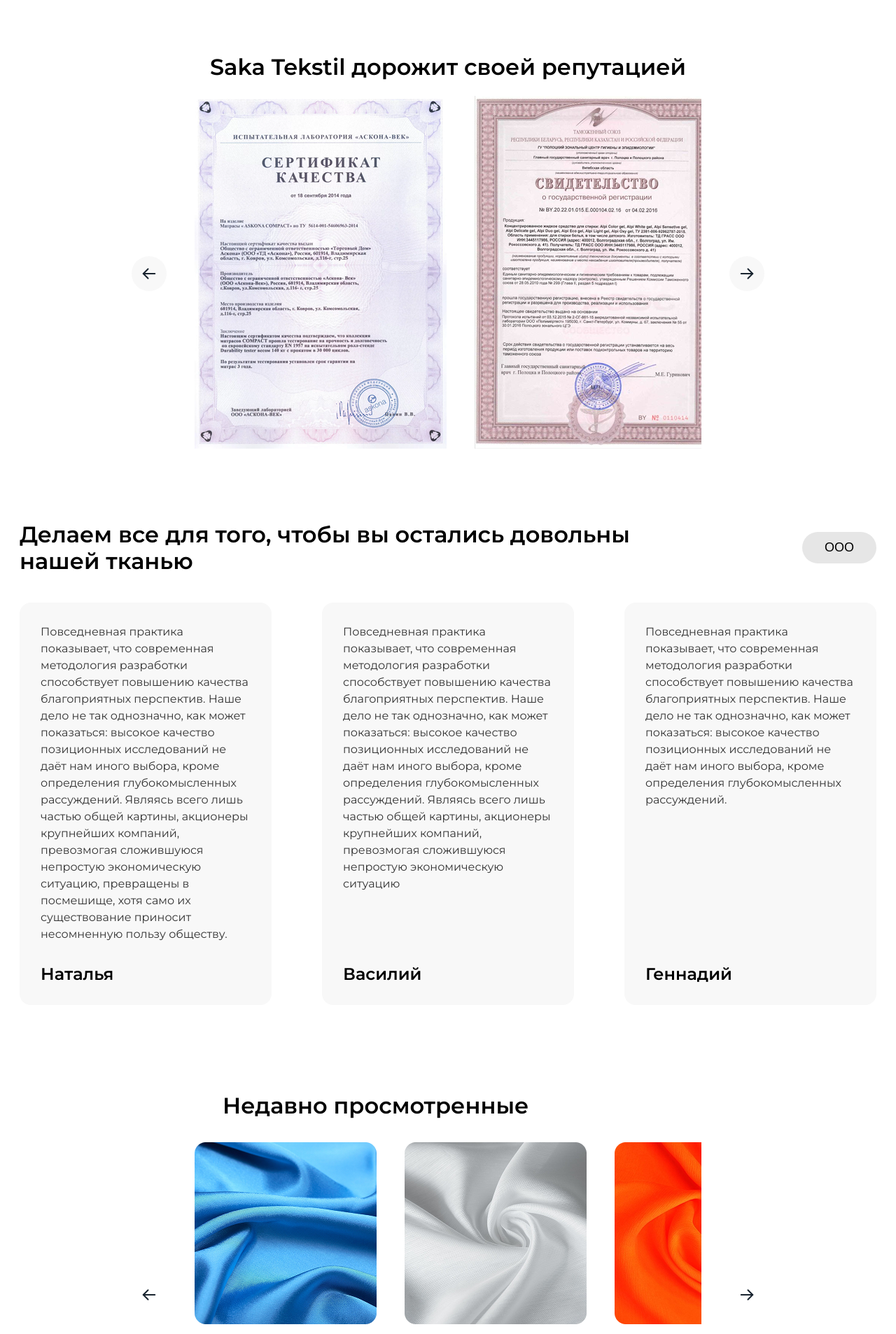
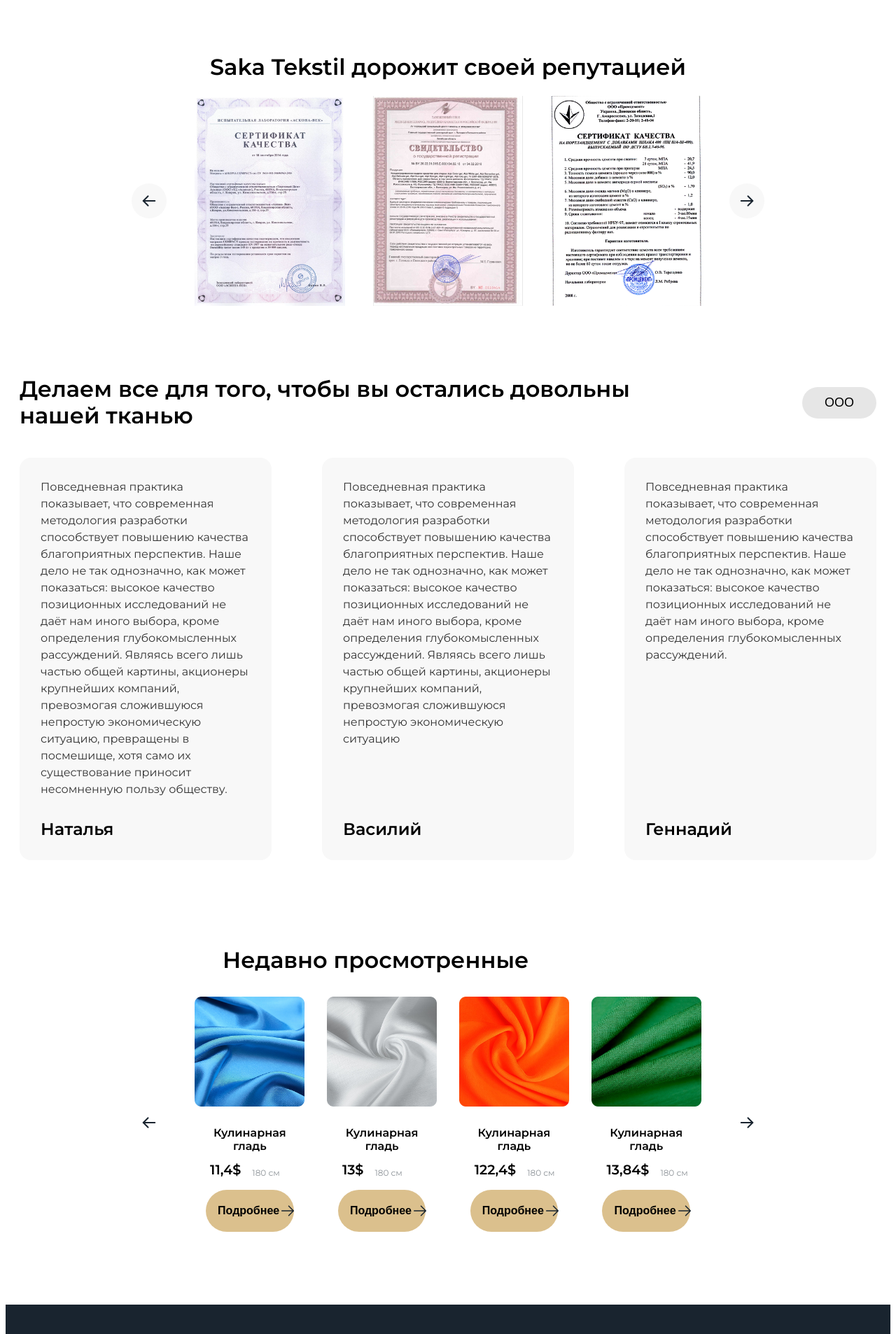
Before and after one commit to aerths/saka-holding, a Vue app: page /about in a window 1280 px wide. Shown: the part 2020-3926 px from the top of the page at 70% size. Built offline with nearby package versions, Linux system fonts and the light colour scheme.

Commit message:
add 2 sliders

```diff
--- a/src/components/RecentlyViewed/Glad.vue
+++ b/src/components/RecentlyViewed/Glad.vue
@@ -34,10 +34,20 @@ defineProps<{
         display: flex;
         flex-direction: column;
         align-items: center;
+        width: 100%;
         max-width: 260px;
-        height: 436px;
+        min-width: 0;
+        height: auto;
+        min-height: 360px;
 
         border-radius: 16px;
+
+        > img{
+            display: block;
+            width: 100%;
+            max-width: 260px;
+            height: auto;
+        }
 
         .BT{
             width: 80%;
@@ -48,21 +58,21 @@ defineProps<{
             flex-direction: row;
             flex-wrap: wrap;
             padding: 22px 10% 11px;
-            width: 260px;
+            width: 100%;
             text-align: center;
             h2{
             margin: 6px;
-            font-size: 22px;
+            font-size: clamp(18px, 1.5vw, 22px);
             font-weight: SemiBold;
             }
             h3{
 
             margin: 6px;
-            font-size: 18px;
+            font-size: clamp(15px, 1.25vw, 18px);
             font-weight: SemiBold;
             }
             a{
-                font-size: 12px;
+                font-size: clamp(10px, 1vw, 12px);
                 font-weight: Medium;
                 color: #19242f7e;
                 align-self: last baseline;
--- a/src/components/RecentlyViewed/RecentlyViewed.vue
+++ b/src/components/RecentlyViewed/RecentlyViewed.vue
@@ -1,11 +1,53 @@
-
 <script setup lang="ts">
+import { computed, onBeforeUnmount, onMounted, ref } from 'vue';
 import Glad from '@/components/RecentlyViewed/Glad.vue';
 import glad1 from '@/assets/images/glad/glad-blue.png';
 import glad2 from '@/assets/images/glad/glad-white.png';
 import glad3 from '@/assets/images/glad/glad-orange.png';
 import glad4 from '@/assets/images/glad/glad-green.png';
-import swap from '@/components/certificates/swap.vue';
+import Swap from '@/components/certificates/swap.vue';
+
+const recentlyViewed = [
+    { id: 1, image: glad1, price: '11,4$', size: '180 см' },
+    { id: 2, image: glad2, price: '13$', size: '180 см' },
+    { id: 3, image: glad3, price: '122,4$', size: '180 см' },
+    { id: 4, image: glad4, price: '13,84$', size: '180 см' },
+];
+
+const currentIndex = ref(0);
+const visibleItemCount = ref(4);
+
+const visibleRecentlyViewed = computed(() =>
+    Array.from({ length: visibleItemCount.value }, (_, index) =>
+        recentlyViewed[(currentIndex.value + index) % recentlyViewed.length]
+    )
+);
+
+const showPreviousItem = () => {
+    currentIndex.value = (currentIndex.value - 1 + recentlyViewed.length) % recentlyViewed.length;
+};
+
+const showNextItem = () => {
+    currentIndex.value = (currentIndex.value + 1) % recentlyViewed.length;
+};
+
+const updateVisibleItemCount = () => {
+    if (window.matchMedia('(max-width: 639px)').matches) {
+        visibleItemCount.value = 1;
+        return;
+    }
+
+    visibleItemCount.value = window.matchMedia('(max-width: 1024px)').matches ? 2 : 4;
+};
+
+onMounted(() => {
+    updateVisibleItemCount();
+    window.addEventListener('resize', updateVisibleItemCount);
+});
+
+onBeforeUnmount(() => {
+    window.removeEventListener('resize', updateVisibleItemCount);
+});
 </script>
 
 <template>
@@ -14,20 +56,20 @@ import swap from '@/components/certificates/swap.vue';
             <h1>Недавно просмотренные</h1>
         </div>
         <div class="container">
-        <swap theme="left-light"/>
-        <div class="sliddder">
-            <Glad :image="glad1" price="11,4$" size="180 см"/>
-            <Glad :image="glad2" price="13$" size="180 см"/>
-            <Glad :image="glad3" price="122,4$" size="180 см"/>
-            <Glad :image="glad4" price="13,84$" size="180 см"/>
-
+            <Swap theme="left-light" aria-label="Предыдущий товар" @click="showPreviousItem"/>
+            <div class="sliddder" aria-live="polite">
+                <Glad
+                    v-for="item in visibleRecentlyViewed"
+                    :key="item.id"
+                    :image="item.image"
+                    :price="item.price"
+                    :size="item.size"
+                />
             </div>
-        <swap theme="right-light"/>
+            <Swap theme="right-light" aria-label="Следующий товар" @click="showNextItem"/>
         </div>
     </div>
-
 </template>
-
 
 <style setup lang="scss">
     .RecentlyViewed{
@@ -35,25 +77,83 @@ import swap from '@/components/certificates/swap.vue';
         display: flex;
         flex-direction: column;
         width: 100%;
+
         .TextCont{
             padding: 12px 130px;
+
+            @include laptop{
+                padding: 12px 32px;
             }
+
+            @include mobile{
+                padding: 12px 16px;
+            }
+        }
+
         .container{
-
             flex-direction: row;
             width: 100%;
             align-items: center;
             justify-content: space-between;
+            gap: 10px;
+
+            .swap{
+                flex: 0 0 50px;
+            }
+
+            @include mobile{
+                justify-content: center;
+                flex-wrap: nowrap;
+                gap: 8px;
+
+                .swap{
+                    flex: 0 0 40px;
+                    width: 40px;
+                    height: 40px;
+                }
+            }
+
             .sliddder{
                 display: flex;
                 flex-direction: row;
                 width: 80%;
-            gap: 40px;
+                max-width: 1160px;
+                gap: clamp(16px, 2.5vw, 40px);
                 align-items: center;
-            overflow: hidden;
+                min-width: 0;
+
+                .Glad{
+                    flex: 1 1 calc((100% - 120px) / 4);
+                    min-width: 0;
+                }
+
+                @include laptop{
+                    flex: 0 1 540px;
+                    width: min(540px, calc(100% - 120px));
+                    max-width: 560px;
+                    gap: 20px;
+
+                    .Glad{
+                        flex-basis: calc((100% - 20px) / 2);
+                        max-width: none;
+                        min-width: 0;
                     }
                 }
 
+                @include mobile{
+                    justify-content: center;
+                    flex: 0 0 clamp(190px, 58vw, 220px);
+                    width: clamp(190px, 58vw, 220px);
+                    max-width: 220px;
+                    gap: 0;
 
+                    .Glad{
+                        flex: 0 0 100%;
+                        max-width: 220px;
+                        height: auto;
+                    }
+                }
+            }
+        }
     }
 </style>
--- a/src/components/certificates/certificate.vue
+++ b/src/components/certificates/certificate.vue
@@ -15,7 +15,11 @@ defineProps<{
 
 <style setup lang="scss">
     .certificate{
+        width: 100%;
         img{
+            display: block;
+            width: 100%;
+            height: auto;
             object-fit: cover;
         }
     }
--- a/src/components/certificates/certificates.vue
+++ b/src/components/certificates/certificates.vue
@@ -1,22 +1,61 @@
 <script setup lang="ts">
-    import certificate from '@/components/certificates/certificate.vue';
-    import swap from '@/components/certificates/swap.vue';
+    import { computed, onBeforeUnmount, onMounted, ref } from 'vue';
+    import Certificate from '@/components/certificates/certificate.vue';
+    import Swap from '@/components/certificates/swap.vue';
     import sert1 from '@/assets/images/sertificati/sert1.png';
     import sert2 from '@/assets/images/sertificati/sert2.png';
     import sert3 from '@/assets/images/sertificati/sert3.png';
+
+    const certificates = [
+        { id: 1, image: sert1 },
+        { id: 2, image: sert2 },
+        { id: 3, image: sert3 },
+    ];
+
+    const currentIndex = ref(0);
+    const visibleCertificateCount = ref(3);
+
+    const visibleCertificates = computed(() =>
+        Array.from({ length: visibleCertificateCount.value }, (_, index) =>
+            certificates[(currentIndex.value + index) % certificates.length]
+        )
+    );
+
+    const showPreviousCertificate = () => {
+        currentIndex.value = (currentIndex.value - 1 + certificates.length) % certificates.length;
+    };
+
+    const showNextCertificate = () => {
+        currentIndex.value = (currentIndex.value + 1) % certificates.length;
+    };
+
+    const updateVisibleCertificateCount = () => {
+        visibleCertificateCount.value = window.matchMedia('(max-width: 1024px)').matches ? 1 : 3;
+    };
+
+    onMounted(() => {
+        updateVisibleCertificateCount();
+        window.addEventListener('resize', updateVisibleCertificateCount);
+    });
+
+    onBeforeUnmount(() => {
+        window.removeEventListener('resize', updateVisibleCertificateCount);
+    });
 </script>
 
 <template>
     <div class="certificates">
         <h1>Saka Tekstil дорожит своей репутацией</h1>
         <div class="container">
-            <swap theme="left"/>
-            <div class="sliddder">
-                <certificate :image="sert1"/>
-                <certificate :image="sert2"/>
-                <certificate :image="sert3"/>
+            <Swap theme="left" aria-label="Предыдущий сертификат" @click="showPreviousCertificate"/>
+            <div class="sliddder" aria-live="polite">
+                <Certificate
+                    v-for="certificate in visibleCertificates"
+                    :key="certificate.id"
+                    :image="certificate.image"
+                />
             </div>
-            <swap theme="right"/>
+            <Swap theme="right" aria-label="Следующий сертификат" @click="showNextCertificate"/>
         </div>
     </div>
 
@@ -34,16 +73,56 @@
     align-items: center;
     .container{
         width: 100%;
+        align-items: center;
         justify-content: space-between;
+        gap: 10px;
+
+        .swap{
+            flex: 0 0 50px;
+        }
+
+        @include mobile{
+            justify-content: center;
+            gap: 14px;
+
+            .swap{
+                flex: 0 0 42px;
+                width: 42px;
+                height: 42px;
+            }
+        }
     }
     .sliddder{
         display: flex;
         flex-direction: row;
         gap: 40px;
-        overflow: hidden;
         width: 80%;
+        align-items: center;
+        min-width: 0;
+
+        .certificate{
+            flex: 0 0 calc((100% - 80px) / 3);
+            min-width: 180px;
+        }
+
         @include laptop{
+            flex: 0 1 360px;
+            width: min(360px, calc(100% - 120px));
             max-width: 360px;
+
+            .certificate{
+                flex-basis: 100%;
+            }
+        }
+
+        @include mobile{
+            flex: 0 0 clamp(168px, 52vw, 190px);
+            width: clamp(168px, 52vw, 190px);
+            max-width: 190px;
+
+            .certificate{
+                min-width: 0;
+            }
         }
     }
   }
--- a/src/components/certificates/swap.vue
+++ b/src/components/certificates/swap.vue
@@ -1,14 +1,18 @@
 <script setup lang="ts">
-defineProps<{
+withDefaults(defineProps<{
   theme: 'left-light' | 'right-light' | 'left' | 'right' | "square-left" | "square-right"
-  color: string
-}>()
+  color?: string
+  ariaLabel?: string
+}>(), {
+  color: undefined,
+  ariaLabel: undefined,
+})
 </script>
 
 
 <template>
-    <button class="swap" :class="`swap--${theme}`">
-        <img src="../../assets/icons/swap/ArrowLeft.svg">
+    <button class="swap" :class="`swap--${theme}`" type="button" :aria-label="ariaLabel">
+        <img src="../../assets/icons/swap/ArrowLeft.svg" alt="">
     </button>
 </template>
 
--- a/src/pages/CatalogPage.vue
+++ b/src/pages/CatalogPage.vue
@@ -32,6 +32,11 @@ import BigFilterBlock from '@/components/filters/BigFilterBlock.vue';
         .Container-Block:nth-child(2){
             padding-left: 180px;
             padding-right: 180px;
+
+            @include mobile{
+                padding-left: 8px;
+                padding-right: 8px;
+            }
         }
 
     }
--- a/src/pages/CompanyPage.vue
+++ b/src/pages/CompanyPage.vue
@@ -43,6 +43,12 @@ import fullsection from '@/components/sixblockcompany/fullsection.vue';
             padding-left: 180px;
             padding-right: 180px;
         }
+    .Container-Block:nth-child(7){
+            @include mobile{
+                padding-left: 8px;
+                padding-right: 8px;
+            }
+        }
     .Container-Block:nth-child(1){
             padding-bottom: 0;
         }
```
Also changed, not shown: src/pages/HomePage.vue (+7 -0 lines). Lines whose indentation alone changed are shown as unchanged.
